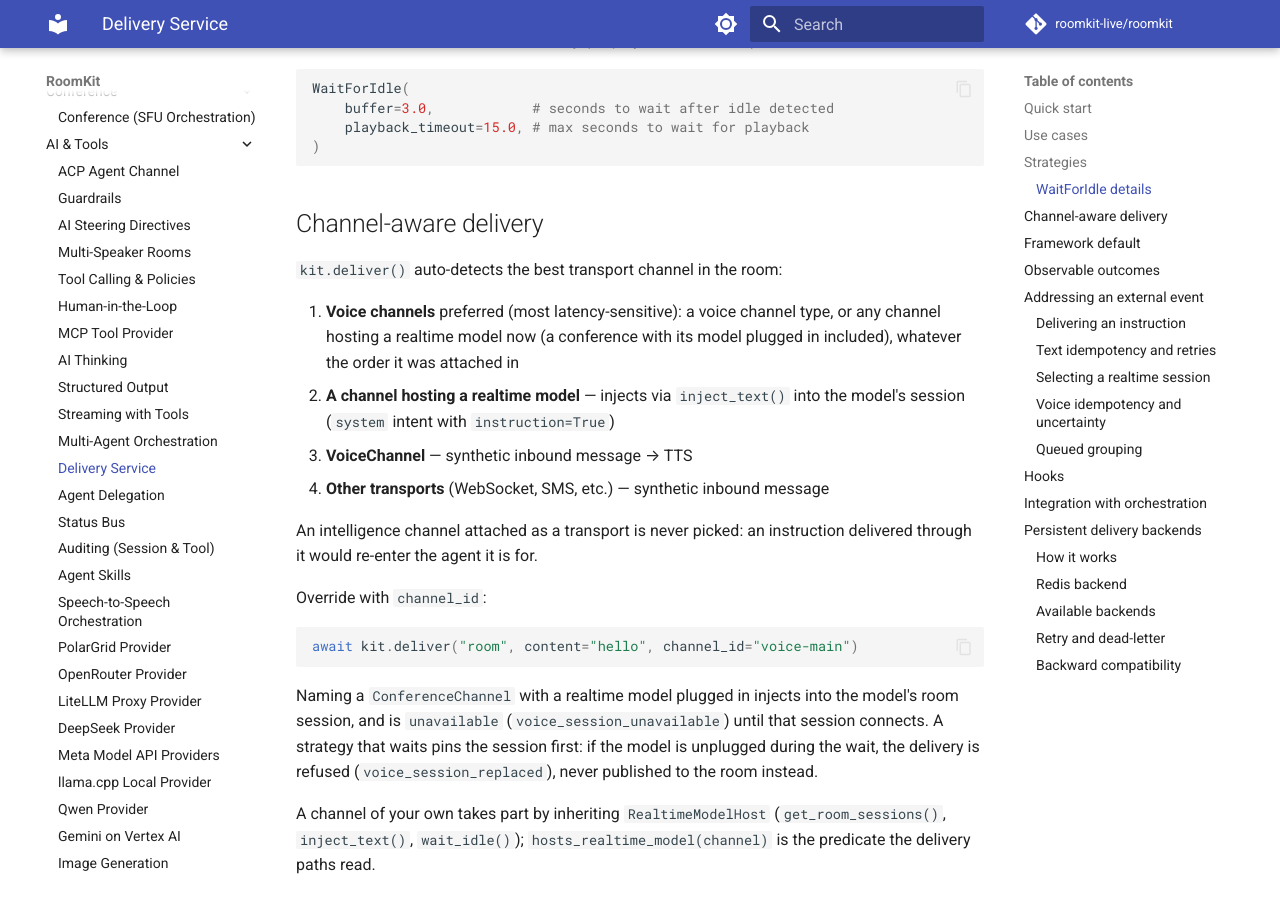
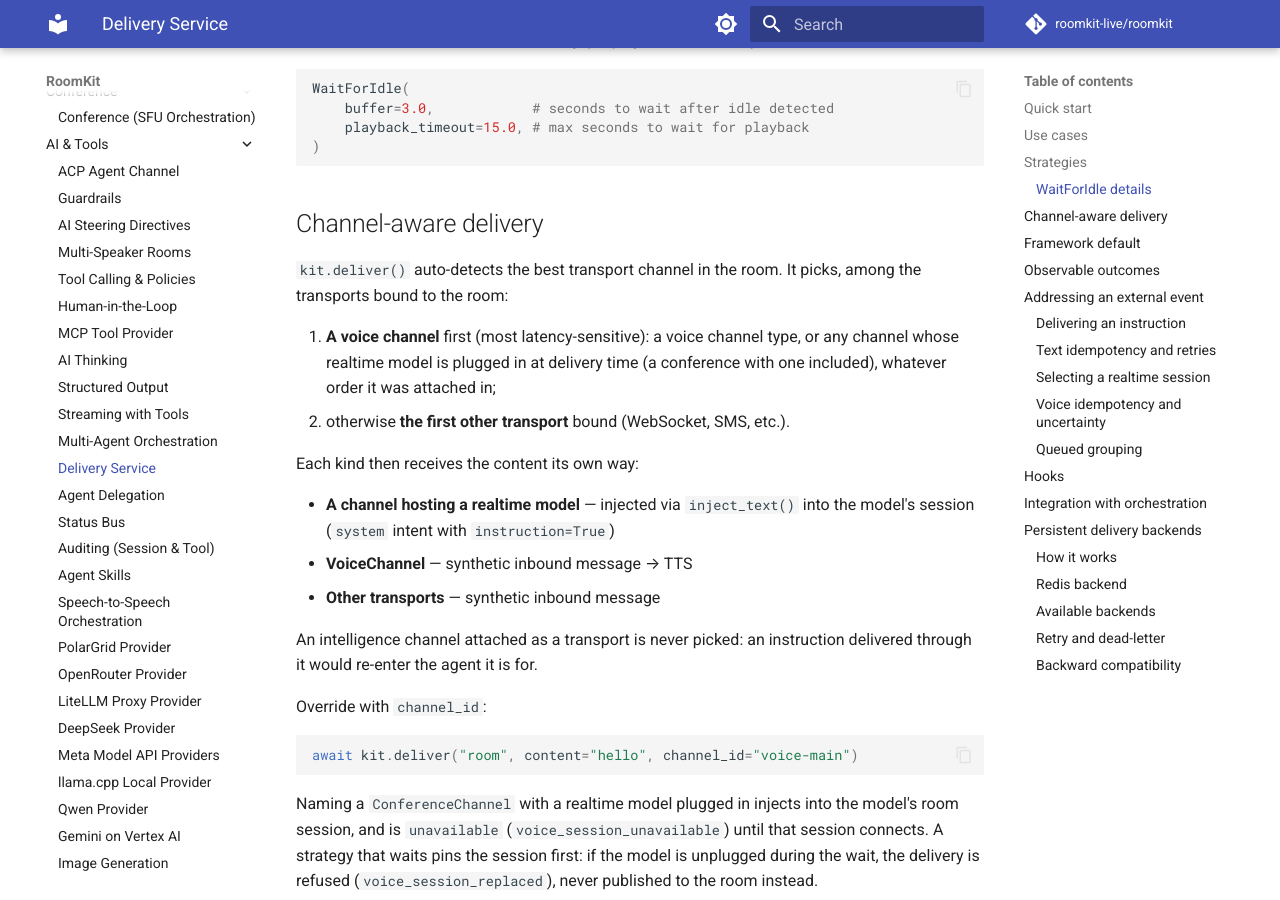
Before and after one commit to roomkit-live/roomkit-docs, an MkDocs documentation site: the page built from docs/guides/delivery.md, in a window 1280 px wide and 900 px high, scrolled down 1666 px. Built offline with MkDocs 1.6.1 and Material for MkDocs 9.7.7, drawn with Linux system fonts in a browser that asks for light colours; comment, search, counter and statistics services are not loaded.

Commit message:
docs(delivery): which channel deliver() picks, apart from how each kind receives the content (RMK-516)

```diff
--- a/docs/guides/delivery.md
+++ b/docs/guides/delivery.md
@@ -68,12 +68,19 @@ WaitForIdle(
 
 ## Channel-aware delivery
 
-`kit.deliver()` auto-detects the best transport channel in the room:
+`kit.deliver()` auto-detects the best transport channel in the room. It
+picks, among the transports bound to the room:
 
-1. **Voice channels** preferred (most latency-sensitive): a voice channel type, or any channel hosting a realtime model now (a conference with its model plugged in included), whatever the order it was attached in
-2. **A channel hosting a realtime model** — injects via `inject_text()` into the model's session (`system` intent with `instruction=True`)
-3. **VoiceChannel** — synthetic inbound message → TTS
-4. **Other transports** (WebSocket, SMS, etc.) — synthetic inbound message
+1. **A voice channel** first (most latency-sensitive): a voice channel type,
+   or any channel whose realtime model is plugged in at delivery time (a
+   conference with one included), whatever order it was attached in;
+2. otherwise **the first other transport** bound (WebSocket, SMS, etc.).
+
+Each kind then receives the content its own way:
+
+- **A channel hosting a realtime model** — injected via `inject_text()` into the model's session (`system` intent with `instruction=True`)
+- **VoiceChannel** — synthetic inbound message → TTS
+- **Other transports** — synthetic inbound message
 
 An intelligence channel attached as a transport is never picked: an instruction
 delivered through it would re-enter the agent it is for.
```
